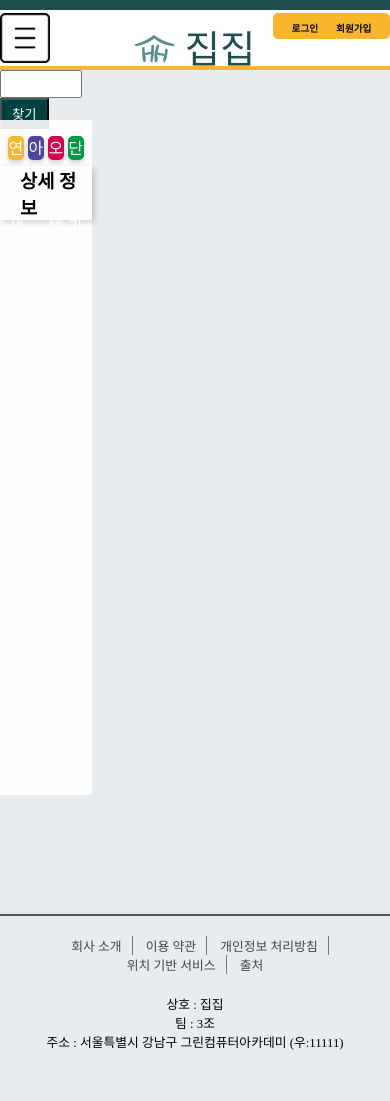
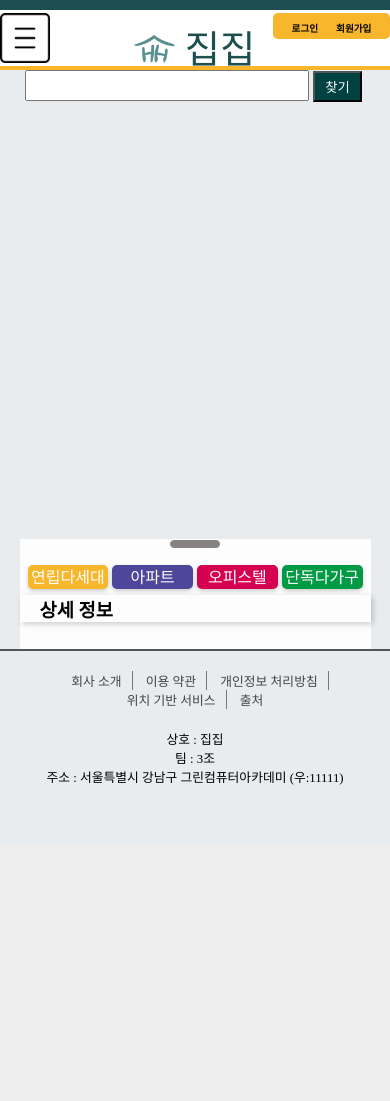
Before and after one commit to pshho/team3_django_project, a Django app: page /map/ in a window 390 px wide. After the commit the page ends 785 px from the top, so only its background shows below. Run offline with Django 4.2, Linux system fonts and the light colour scheme; some libraries are stand-ins or nearby versions; some web fonts are replaced.

Commit message:
지도 반응형

```diff
--- a/polls/static/js/search_map.js
+++ b/polls/static/js/search_map.js
@@ -130,7 +130,7 @@ function updateMarkerClustering(markers) {
     map: map,
     markers: markers,
     disableClickZoom: true,
-    gridSize: 200,
+    gridSize: 150,
     icons: [htmlMarker1, htmlMarker2, htmlMarker3, htmlMarker4, htmlMarker5],
     indexGenerator: [10, 100, 200, 500, 1000],
     stylingFunction: function(clusterMarker, count) {
@@ -251,6 +251,23 @@ $(document).ready(function() {
         group3: markerGroup3,
         group4: markerGroup4
     };
+
+    $('.map_grouping input[type="radio"]').click(function() {
+        var selectedMarkerGroupId = this.value;
+
+        // 선택된 마커 그룹 배열 가져오기
+        var selectedMarkerGroup = markerGroups[selectedMarkerGroupId];
+
+        // 현재 상태 확인
+        var isMarkersVisible = selectedMarkerGroup.some(function(marker) {
+            return marker.getVisible();
+        });
+
+        // 선택된 마커 그룹의 마커 보이기/숨기기 토글
+        selectedMarkerGroup.forEach(function(marker) {
+            marker.setVisible(!isMarkersVisible);
+        });
+    });
 })
 
 $.ajax({
@@ -492,12 +509,12 @@ $.ajax({
             updateMarkers(map, all_markers);
             infoWindow.close();
         });
-
     },
     error: function() {
         console.log('에러')
     }
 });
+
 $('form').on('submit', function(e) {
     e.preventDefault();
     var value = $('#map_address').val();
@@ -520,20 +537,3 @@ $('form').on('submit', function(e) {
         }
     })
 })
-$('.map_grouping input[type="radio"]').click(function() {
-    var selectedMarkerGroupId = this.value;
-
-    // 선택된 마커 그룹 배열 가져오기
-    var selectedMarkerGroup = markerGroups[selectedMarkerGroupId];
-
-    // 현재 상태 확인
-    var isMarkersVisible = selectedMarkerGroup.some(function(marker) {
-        return marker.getVisible();
-    });
-
-    // 선택된 마커 그룹의 마커 보이기/숨기기 토글
-    selectedMarkerGroup.forEach(function(marker) {
-        marker.setVisible(!isMarkersVisible);
-    });
-
-});
--- a/polls/templates/calculate/calculate.html
+++ b/polls/templates/calculate/calculate.html
@@ -3,6 +3,7 @@
 {% load static %}
 <head>
     <meta charset="UTF-8">
+    <meta name="viewport" content="width=device-width, initial-scale=1.0">
     <title>Subscription</title>
     <link rel="stylesheet" href="{% static 'css/calculate/style.css' %}">
 </head>
--- a/polls/templates/map/search.html
+++ b/polls/templates/map/search.html
@@ -3,11 +3,12 @@
 {% load static %}
 <head>
     <meta charset="UTF-8">
+    <meta name="viewport" content="width=device-width, initial-scale=1.0">
     <title></title>
 
     <style>
         html, body {
-            height: 100%;
+            height: 85%;
         }
 
         .map_real_estate {
@@ -38,7 +39,7 @@
             position: absolute;
             top: 0;
             left: 0;
-            z-index: 9999;
+            z-index: 49;
         }
 
         .map_real_estate_btn > .map_address {
@@ -128,6 +129,44 @@
             margin: 10px auto;
         }
 
+        @media screen and (max-width: 510px) {
+            .map_real_estate {
+                width: 90%;
+                margin: 30px auto 0 auto;
+                height: 90%;
+            }
+
+            .map_real_estate_btn {
+                width: 100%;
+                top: -30px;
+                margin: 0 5px;
+            }
+
+            .map_real_estate_detail {
+                width: 100%;
+                top: auto;
+                bottom: 0;
+                height: 20%;
+            }
+
+            .map_real_estate_detail > .map_search_view > ul {
+                font-size: 0.8rem;
+            }
+
+            .map_real_estate_detail > .map_search_view > ul > li {
+                display: none;
+            }
+
+            .smart_phone_map {
+                width: 50px;
+                height: 10px;
+                margin: 0 auto;
+                background: url(../../static/images/menubar/가로바.png) no-repeat center;
+                background-size: contain;
+                cursor: pointer;
+            }
+        }
+
     </style>
     <script type="text/javascript"
             src="https://code.jquery.com/jquery-3.7.0.js"
@@ -151,6 +190,7 @@
             </div>
         </form>
         <aside class="map_real_estate_detail">
+            <div id="smart_phone_map" class="smart_phone_map"></div>
             <div class="map_grouping">
                 <label for="map_group1"><input type="radio" id="map_group1" class="map_group" value="group1">연립다세대</label>
                 <label for="map_group4"><input type="radio" id="map_group4" class="map_group" value="group2">아파트</label>
@@ -178,6 +218,16 @@
 
         // 지도 마우스 커서 포인트
         map.setCursor('pointer');
+
+        $('#smart_phone_map').on('click', function () {
+            if ($('.map_real_estate_detail').css('height') < '25%') {
+                $('.map_real_estate_detail').css('height', '80%');
+                $('.map_real_estate_detail > .map_search_view > ul > li').css('display', 'block');
+            } else {
+                $('.map_real_estate_detail').css('height', '20%');
+                $('.map_real_estate_detail > .map_search_view > ul > li').css('display', 'none');
+            }
+        });
     </script>
 {% include 'poll/footer.html' %}
 </body>
```
Also changed, not shown: polls/static/images/menubar/가로바.png (added).
